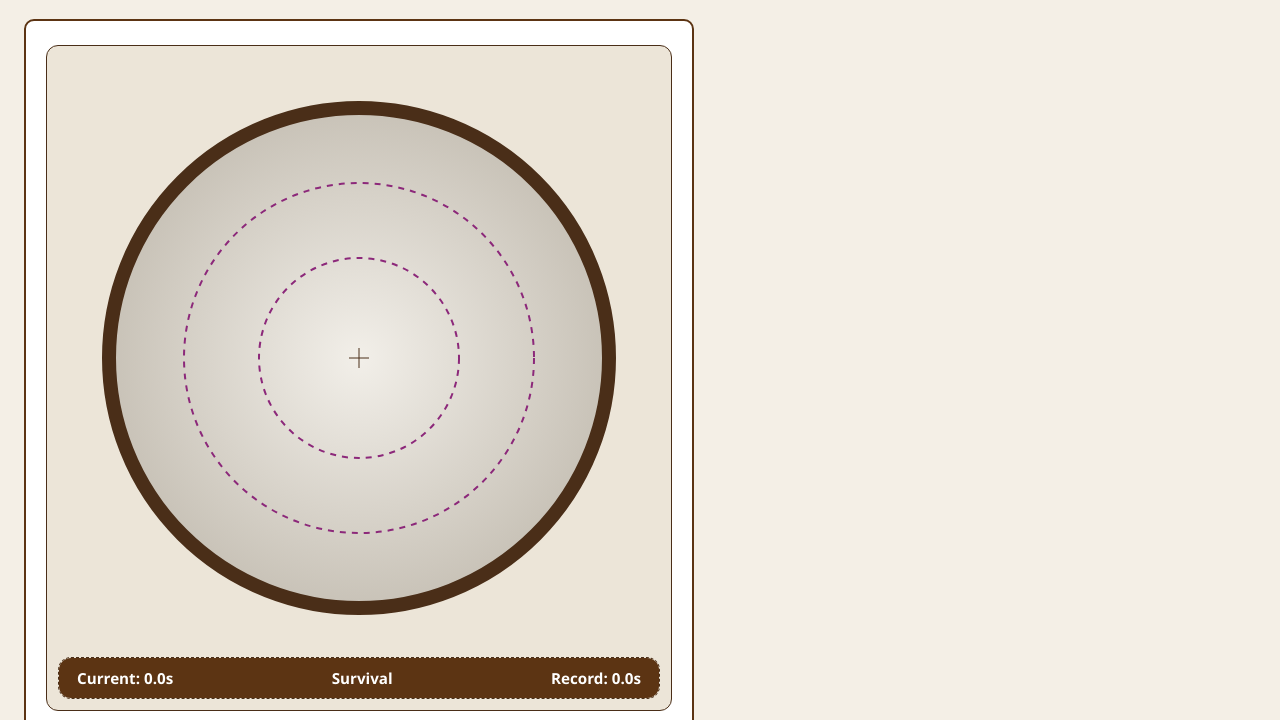
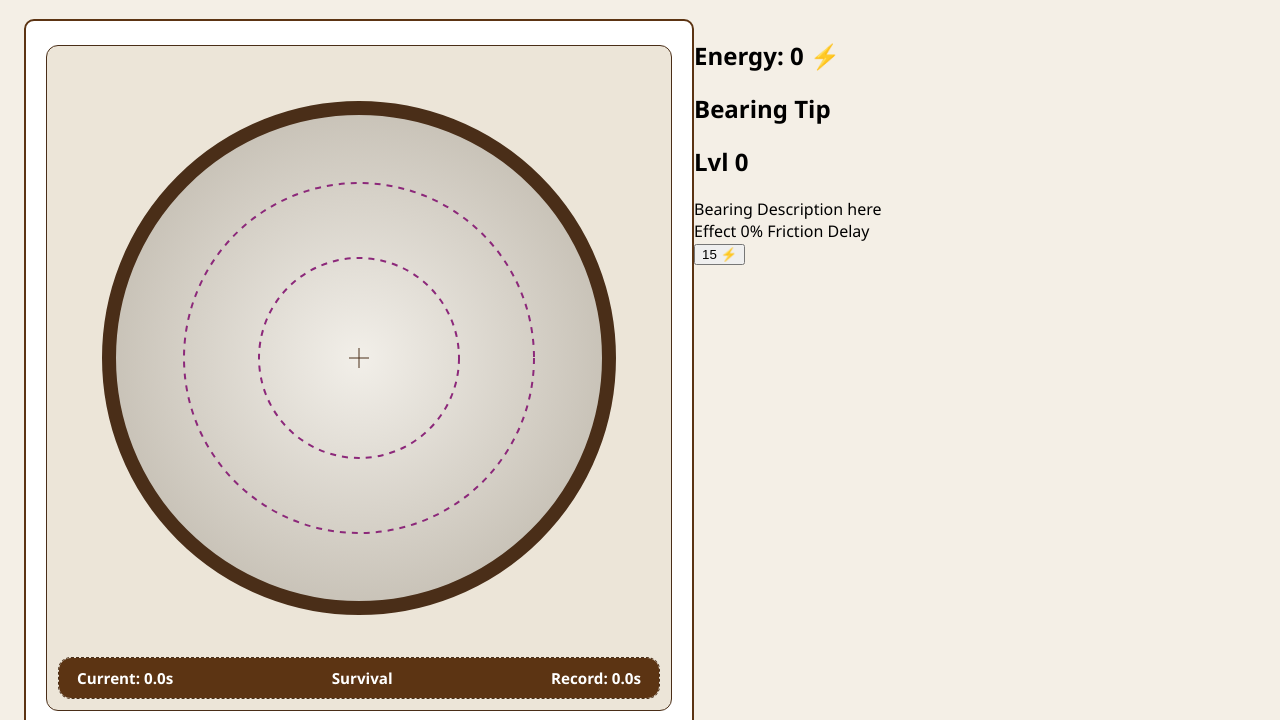
Before and after one commit to MGAceret/Incremental-Beyblade, a website built with Vite: page index.html in a window 1280 px wide. Shown: the part 77-797 px from the top of the page. Built offline with nearby package versions, Linux system fonts and the light colour scheme.

Commit message:
Add container for upgrade prototype

```diff
--- a/index.html
+++ b/index.html
@@ -51,6 +51,32 @@
           <button id="ripcord-btn" type="button">PULL IT</button>
         </div>
       </div>
+      <!-- Upgrade Container -->
+      <div class="upgrade-container">
+          <h2>Energy: <span id="energy-amount">0</span> ⚡</h2>
+
+          <!-- Upgrade 1 -->
+          <div class="upgrade-module">
+            <div class="upgrade-module-header">
+              <h2>Bearing Tip</h2>
+              <div class="level-container">
+                <h2>Lvl <span id="bearing-lvl">0</span></h2>
+              </div>
+            </div>
+            <div>
+              <span>Bearing Description here</span>
+            </div>
+            <div class="upgrade-effect">
+              Effect <span id="bearing-effect">0% Friction Delay</span>
+            </div>
+            <div class="upgrade-module-footer">
+              <button id="buy-bearing-btn" type="button">
+                <span id="bearing-cost">15</span> ⚡
+              </button>
+            </div>
+          </div>
+
+      </div>
     </div>
 
     <script type="module" src="/src/main.ts"></script>
```
